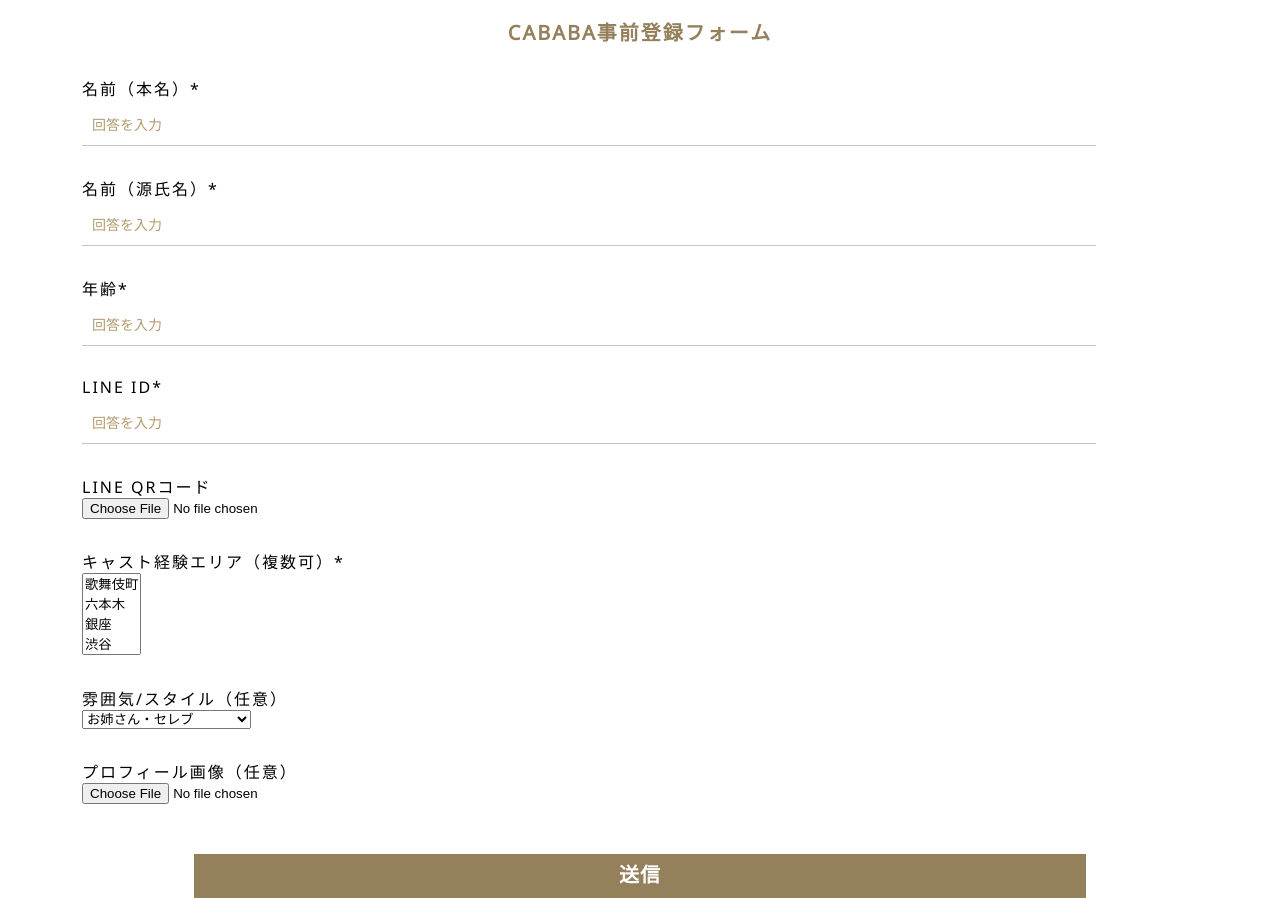
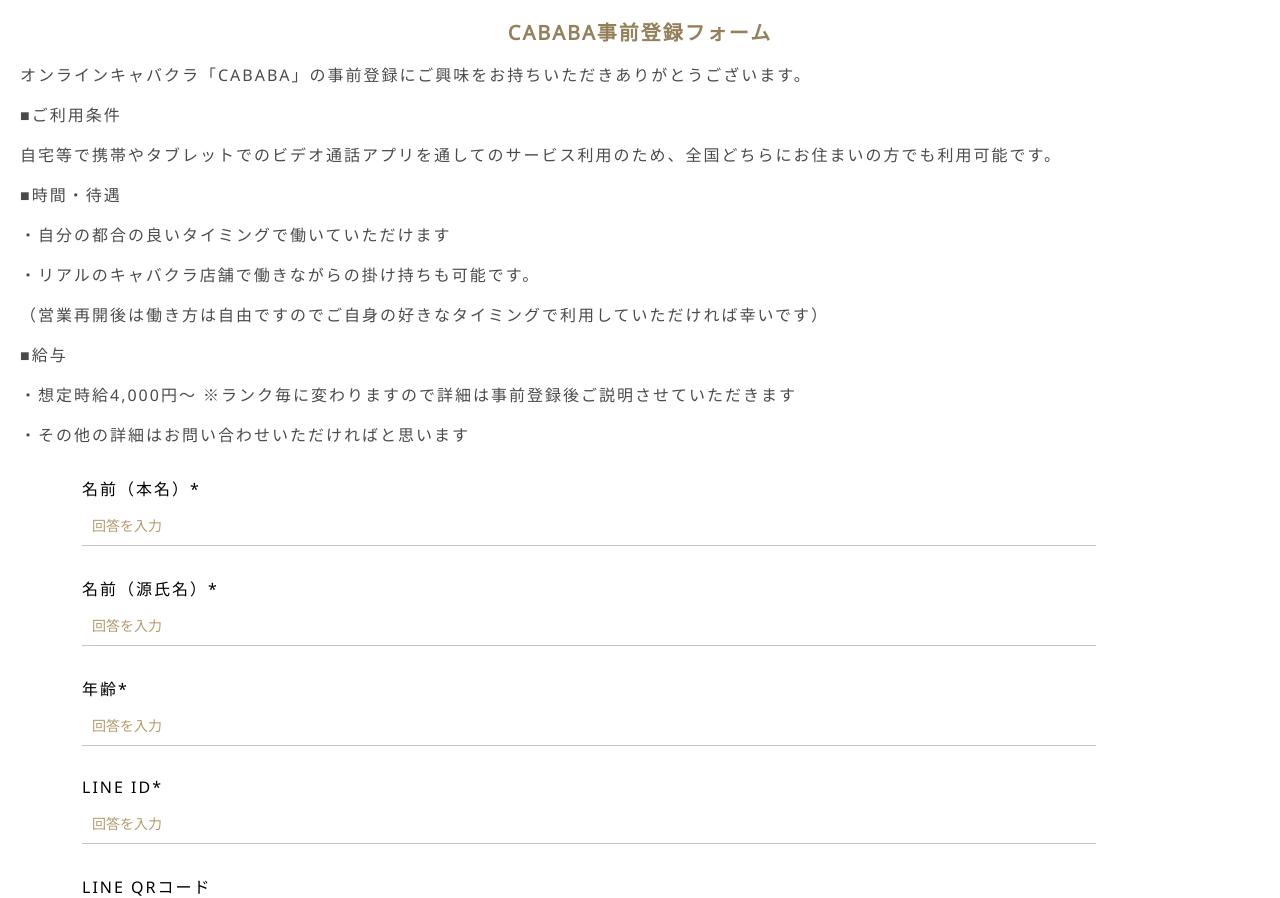
Before and after one commit to cababa-dev/cababa, a Django app: page /pre_register/ in a window 1280 px wide. Shown: the part 45-943 px from the top of the page. Run offline with Django 3.2, Linux system fonts and the light colour scheme; some libraries are stand-ins or nearby versions.

Commit message:
文言追加

```diff
--- a/pre_register/templates/pre_register/form.html
+++ b/pre_register/templates/pre_register/form.html
@@ -19,6 +19,19 @@
 
     <div class="container">
         <h2>CABABA事前登録フォーム</h2>
+        <p>オンラインキャバクラ「CABABA」の事前登録にご興味をお持ちいただきありがとうございます。</p>
+
+        <p>■ご利用条件</p>
+        <p>自宅等で携帯やタブレットでのビデオ通話アプリを通してのサービス利用のため、全国どちらにお住まいの方でも利用可能です。</p>
+
+        <p>■時間・待遇</p>
+        <p>・自分の都合の良いタイミングで働いていただけます</p>
+        <p>・リアルのキャバクラ店舗で働きながらの掛け持ちも可能です。</p>
+        <p>（営業再開後は働き方は自由ですのでご自身の好きなタイミングで利用していただければ幸いです）</p>
+
+        <p>■給与</p>
+        <p>・想定時給4,000円〜 ※ランク毎に変わりますので詳細は事前登録後ご説明させていただきます</p>
+        <p>・その他の詳細はお問い合わせいただければと思います</p>
         <form enctype="multipart/form-data" action="{% url 'pre_register:form' %}" method="POST">
             <div class="form-field">
                 <label for="{{ form.real_name.id_for_label }}">名前（本名）<span>*</span></label><br/>
```
